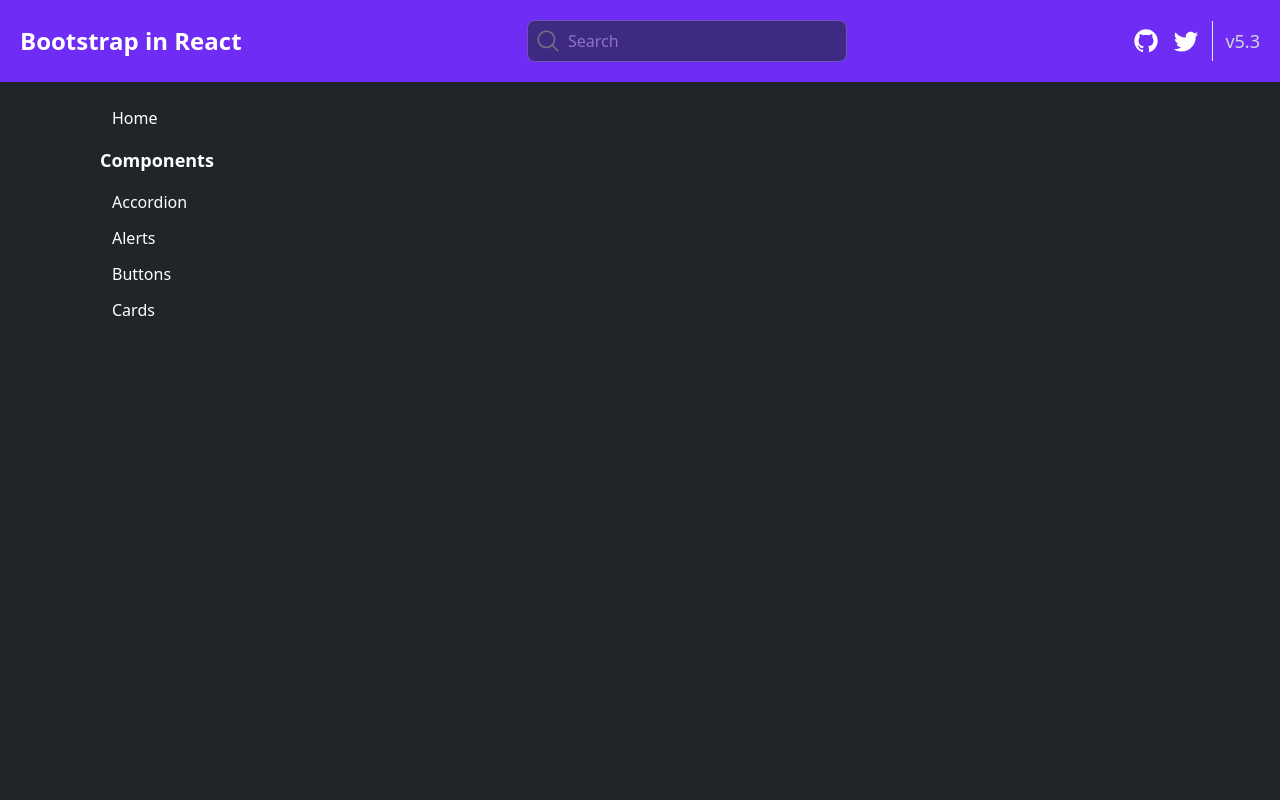
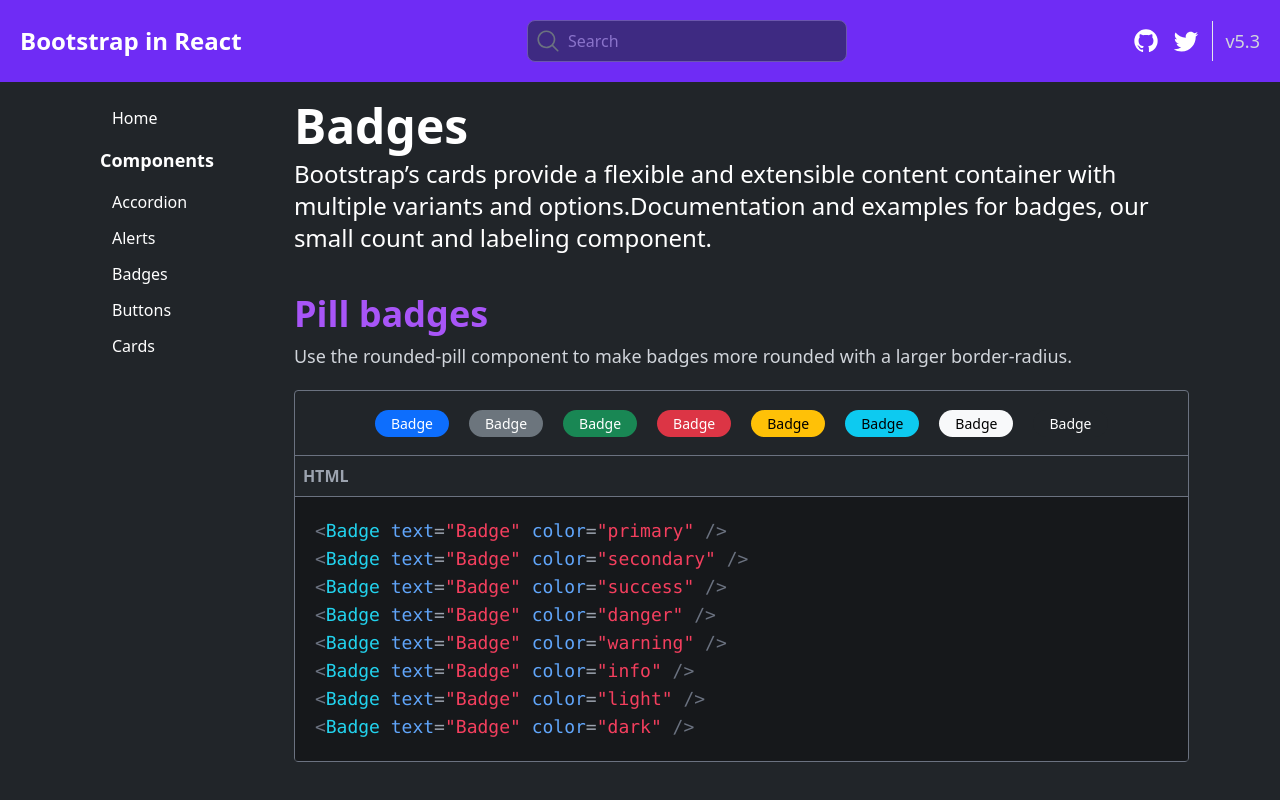
Before and after one commit to san1234100/boostrap-component-react, a React (Vite) app: page /badges in a window 1280 px wide. Built offline with nearby package versions, Linux system fonts and the light colour scheme.

Commit message:
design: badge component in react

```diff
--- a/src/App.jsx
+++ b/src/App.jsx
@@ -6,6 +6,7 @@
 import AlertPage from "./pages/AlertPage"
 import AccordionPage from "./pages/AccordionPage"
 import CardPage from "./pages/CardPage"
+import BadgePage from "./pages/BadgePage"
 
 function App() {
 
@@ -21,6 +22,7 @@
         <Route path="/accordion" element={<AccordionPage/>}/>
         <Route path="/alerts" element={<AlertPage/>}/>
         <Route path="/cards" element={<CardPage/>}/>
+        <Route path="/badges" element={<BadgePage/>}/>
       </Routes>
     </div>
    </div>
--- /dev/null
+++ b/src/components/Badge.jsx
@@ -0,0 +1,7 @@
+const Badge = ({text='Badge',color='primary'}) => {
+    return (
+        <span className={`px-4 py-1 select-none rounded-full badge-${color} text-sm`}>{text}</span>
+     );
+}
+
+export default Badge;
--- /dev/null
+++ b/src/components/BadgeCode.jsx
@@ -0,0 +1,16 @@
+const BadgeCode = ({color='primary',text='Badge'}) => {
+    return (
+        <div className='text-lg'>
+        <span className='text-gray-500'>&lt;</span>
+        <span className='text-cyan-400'>Badge </span>
+        <span className='text-blue-400'>text</span>
+        <span className='text-gray-400'>=</span>
+        <span className=' text-rose-500'>"{text}" </span>
+        <span className='text-blue-400'>color</span>
+        <span className='text-gray-400'>=</span>
+        <span className=' text-rose-500'>"{color}" </span>
+        <span className='text-gray-500'>/&gt;</span>
+      </div>
+     );
+}
+export default BadgeCode;
--- a/src/components/Menu.jsx
+++ b/src/components/Menu.jsx
@@ -13,6 +13,9 @@
                      <Link to={'/alerts'}>Alerts</Link>
                 </li>
                 <li className="menu-items">
+                    <Link to={'/badges'}>Badges</Link>
+                </li>
+                <li className="menu-items">
                     <Link to={'/buttons'}>Buttons</Link>
                 </li>
                 <li className="menu-items">
--- a/src/index.css
+++ b/src/index.css
@@ -58,3 +58,33 @@
 .btn-dark{
     @apply bg-[#212529] text-white hover:bg-[#424649]
 }
+
+
+
+
+/* badge */
+
+.badge-primary{
+    @apply bg-[#0d6efd] text-white;
+}
+.badge-secondary{
+    @apply bg-[#6c757d] text-white;
+}
+.badge-success{
+    @apply bg-[#198754] text-white;
+}
+.badge-danger{
+    @apply bg-[#dc3545] text-white;
+}
+.badge-warning{
+    @apply bg-[#ffc107] text-black;
+}
+.badge-info{
+    @apply bg-[#0dcaf0] text-black;
+}
+.badge-light{
+    @apply bg-[#f8f9fa] text-black;
+}
+.badge-dark{
+    @apply bg-[#212529] text-white;
+}
--- /dev/null
+++ b/src/pages/BadgePage.jsx
@@ -0,0 +1,55 @@
+import Badge from "../components/Badge";
+import BadgeCode from "../components/BadgeCode";
+
+const BadgePage = () => {
+  return (
+    <div className="text-white px-10">
+      <h4 className="text-5xl font-semibold">Badges</h4>
+      <p className="font-light text-2xl pt-2">
+        Bootstrap’s cards provide a flexible and extensible content container
+        with multiple variants and options.Documentation and examples for
+        badges, our small count and labeling component.
+      </p>
+
+      <h4 className="mt-10 text-4xl font-semibold text-purple-500">
+        Pill badges
+      </h4>
+      <p className="text-gray-300 pt-2 text-lg">
+        Use the rounded-pill component to make badges more rounded with a larger
+        border-radius.
+      </p>
+      <div className="border border-gray-500 rounded pt-5 mt-5 max-w-4xl ">
+        {/* cards */}
+        <div className="px-20 pb-5 space-x-5">
+          <Badge />
+          <Badge color="secondary" />
+          <Badge color="success" />
+          <Badge color="danger" />
+          <Badge color="warning" />
+          <Badge color="info" />
+          <Badge color="light" />
+          <Badge color="dark" />
+        </div>
+        <div className="bg-gray-500 h-[1px]"></div>
+        <p className="p-2 text-gray-400 font-semibold">HTML</p>
+        <div className="bg-gray-500 h-[1px]"></div>
+        <div className="bg-black p-5 bg-opacity-35">
+          <pre>
+            <code>
+              <BadgeCode />
+              <BadgeCode color="secondary" />
+              <BadgeCode color="success" />
+              <BadgeCode color="danger" />
+              <BadgeCode color="warning" />
+              <BadgeCode color="info" />
+              <BadgeCode color="light" />
+              <BadgeCode color="dark" />
+            </code>
+          </pre>
+        </div>
+      </div>
+    </div>
+  );
+};
+
+export default BadgePage;
--- a/src/pages/CardPage.jsx
+++ b/src/pages/CardPage.jsx
@@ -30,7 +30,7 @@
         {/* cards */}
         <div className="px-20 pb-5">
 
-           <Card title="Java" img="../src/assets/images/top-web-development.jpg">
+           <Card title="Java" size="xs" img="../src/assets/images/top-web-development.jpg">
            Cards are built with as little markup and styles as possible, but still manage to deliver a ton of control and customization
            </Card>
         </div>
--- a/tailwind.config.js
+++ b/tailwind.config.js
@@ -1,8 +1,8 @@
 /** @type {import('tailwindcss').Config} */
 export default {
-  content: [], content: [
+  content: [
     "./index.html",
-    "./**/*.{js,ts,jsx,tsx}",
+    "./src/**/*.{js,ts,jsx,tsx}",
   ],
   theme: {
     extend: {
```
